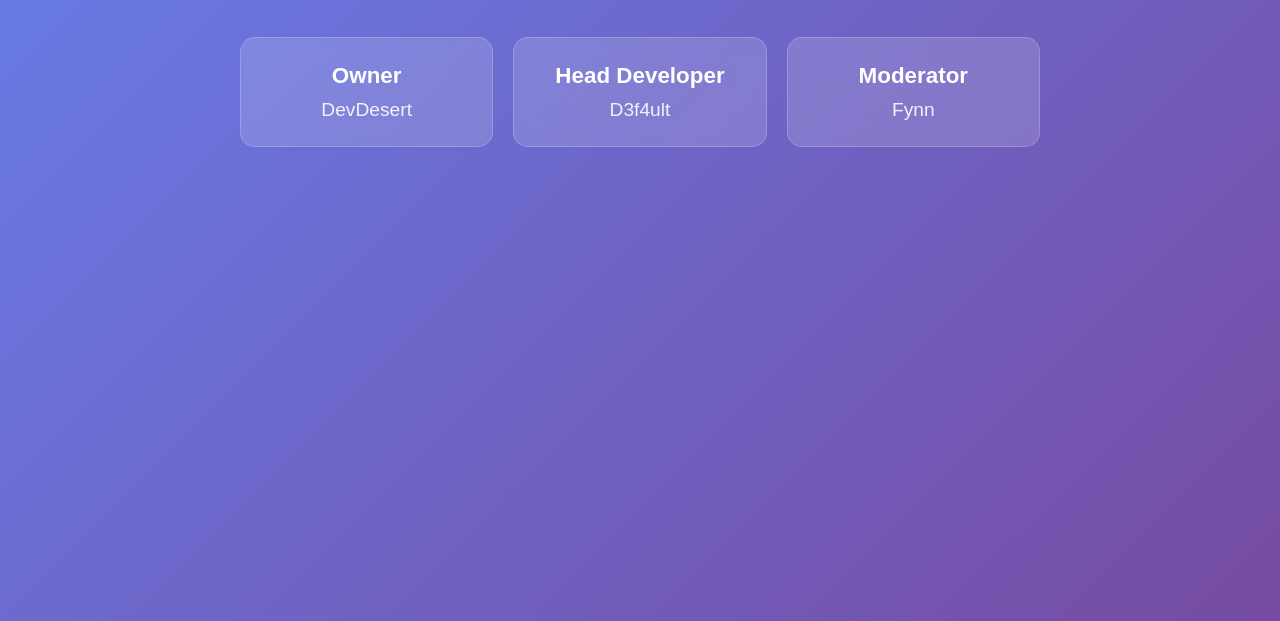
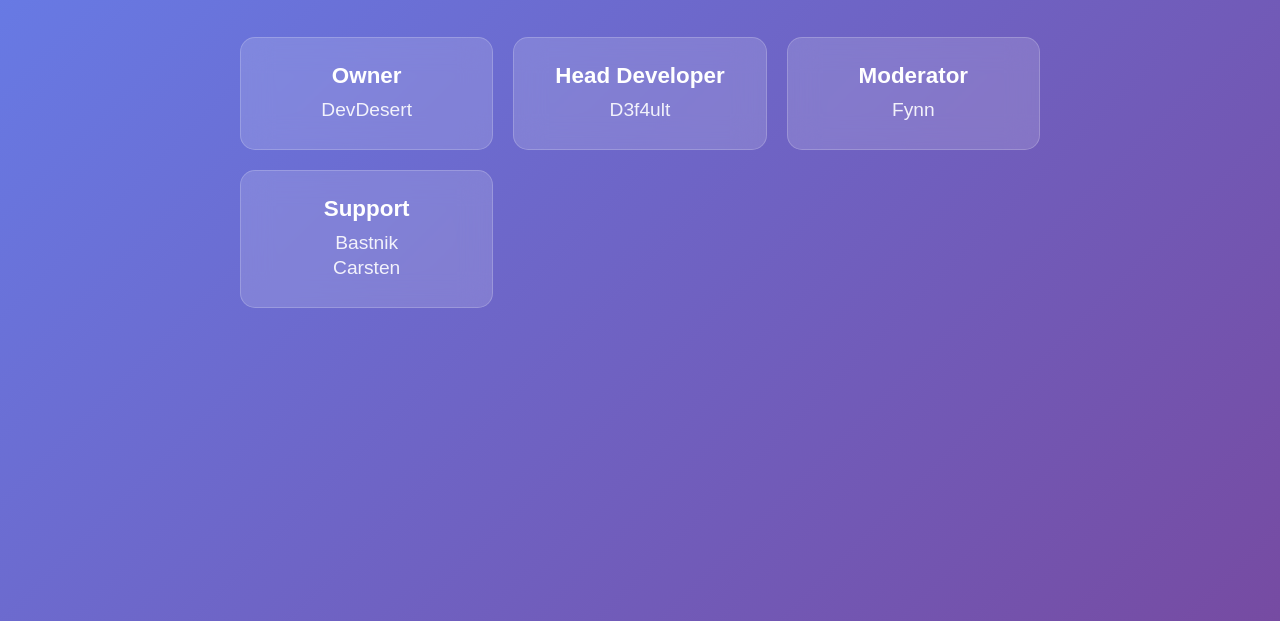
Before and after one commit to D3f4ultscript/Bloxy-Webside, a plain HTML site: page index.html in a window 1280 px wide. Both pictures are taken after a click on the button "Contributors". Shown: the part 179-800 px from the top of the page. Drawn offline with Linux system fonts and the light colour scheme.

Commit message:
Add files via upload

```diff
--- a/index.html
+++ b/index.html
@@ -44,7 +44,7 @@
         .contributor { background: rgba(255,255,255,0.15); backdrop-filter: blur(15px); border-radius: 15px; padding: 25px; text-align: center; border: 1px solid rgba(255,255,255,0.2); transition: transform 0.3s; position: relative; }
         .contributor:hover { transform: translateY(-10px); }
         .contributor h4 { color: white; font-size: 1.4em; margin-bottom: 10px; }
-        .contributor p { color: rgba(255,255,255,0.9); font-size: 1.2em; }
+        .contributor p { color: rgba(255,255,255,0.9); font-size: 1.2em; margin: 3px 0; }
         @media (max-width: 768px) { .tabs { flex-direction: column; align-items: center; } .tab-btn { width: 100%; max-width: 300px; margin: 5px 0; } .tiktok-btn { position: static; margin-top: 10px; } .lang-toggle { position: static; margin: 0 auto 20px; } .lang-dropdown { position: static; margin-top: 10px; } .info-grid { grid-template-columns: 1fr; } }
     </style>
 </head>
@@ -122,6 +122,11 @@
                     <h4 data-de="Moderator" data-en="Moderator">Moderator</h4>
                     <p>Fynn</p>
                 </div>
+                <div class="contributor">
+                    <h4 data-de="Support" data-en="Support">Support</h4>
+                    <p>Bastnik</p>
+                    <p>Carsten</p>
+                </div>
             </div>
         </div>
     </div>
```
